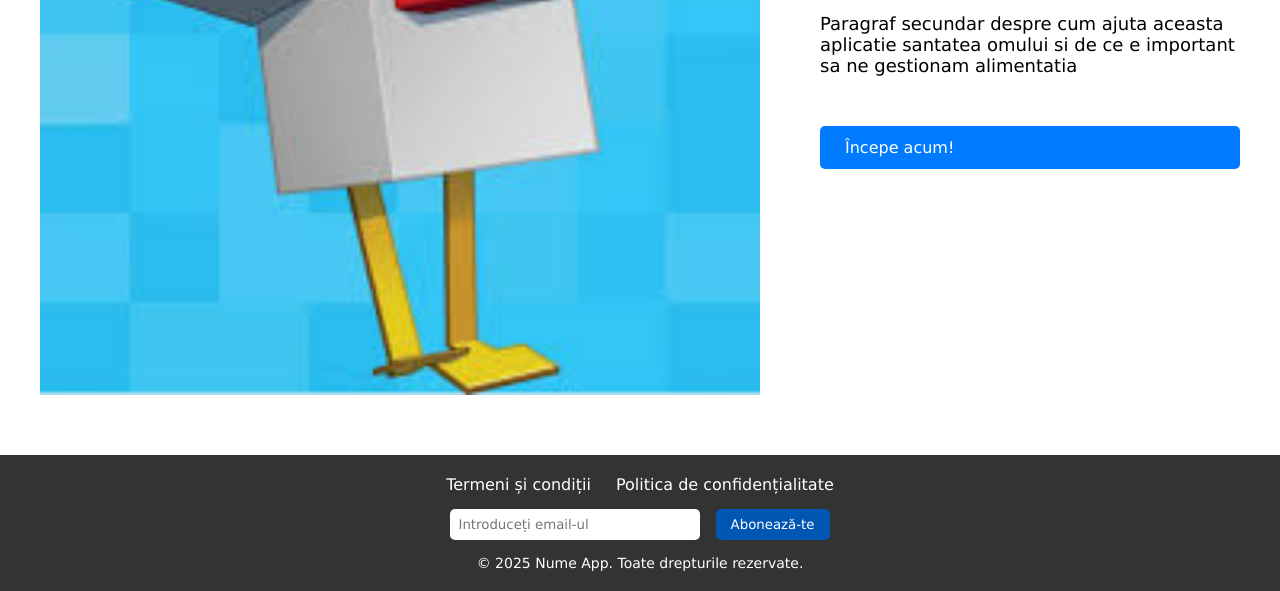
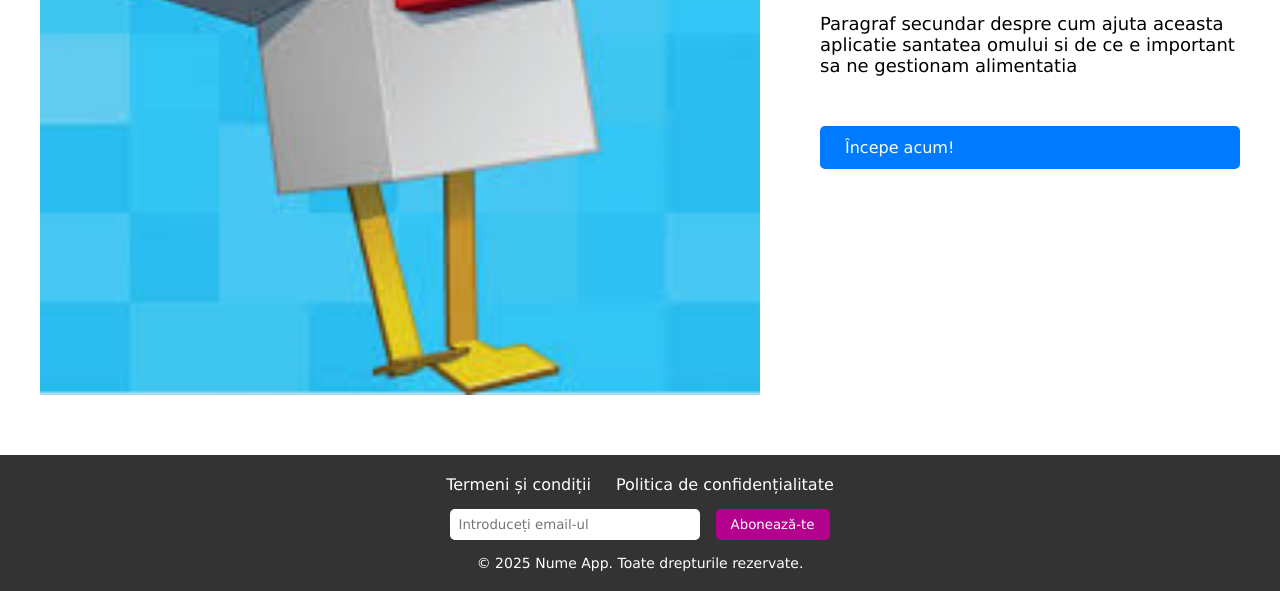
Before and after one commit to sebique2003/DailyGlow---PWeb-Project, a plain HTML site: page html/homepage.html in a window 1280 px wide. In both pictures the pointer is over the button "Abonează-te". Shown: the part 426-1017 px from the top of the page. Drawn offline with Linux system fonts and the light colour scheme.

Commit message:
2nd commit

```diff
--- a/css/homepage.css
+++ b/css/homepage.css
@@ -166,7 +166,7 @@ body {
 }
 
 .newsletter-form button:hover {
-    background-color: #0056b3;
+    background-color: #b3008f;
 }
 
 .footer p {
```
